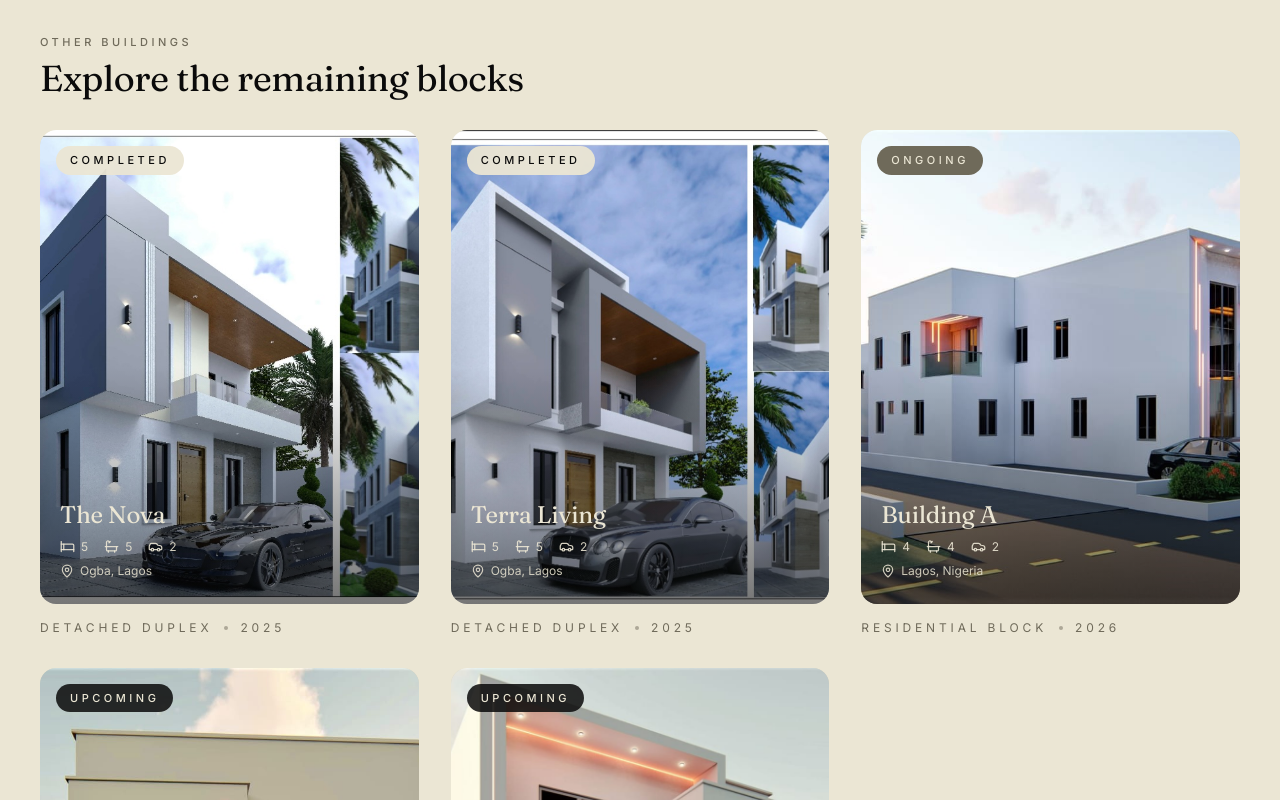
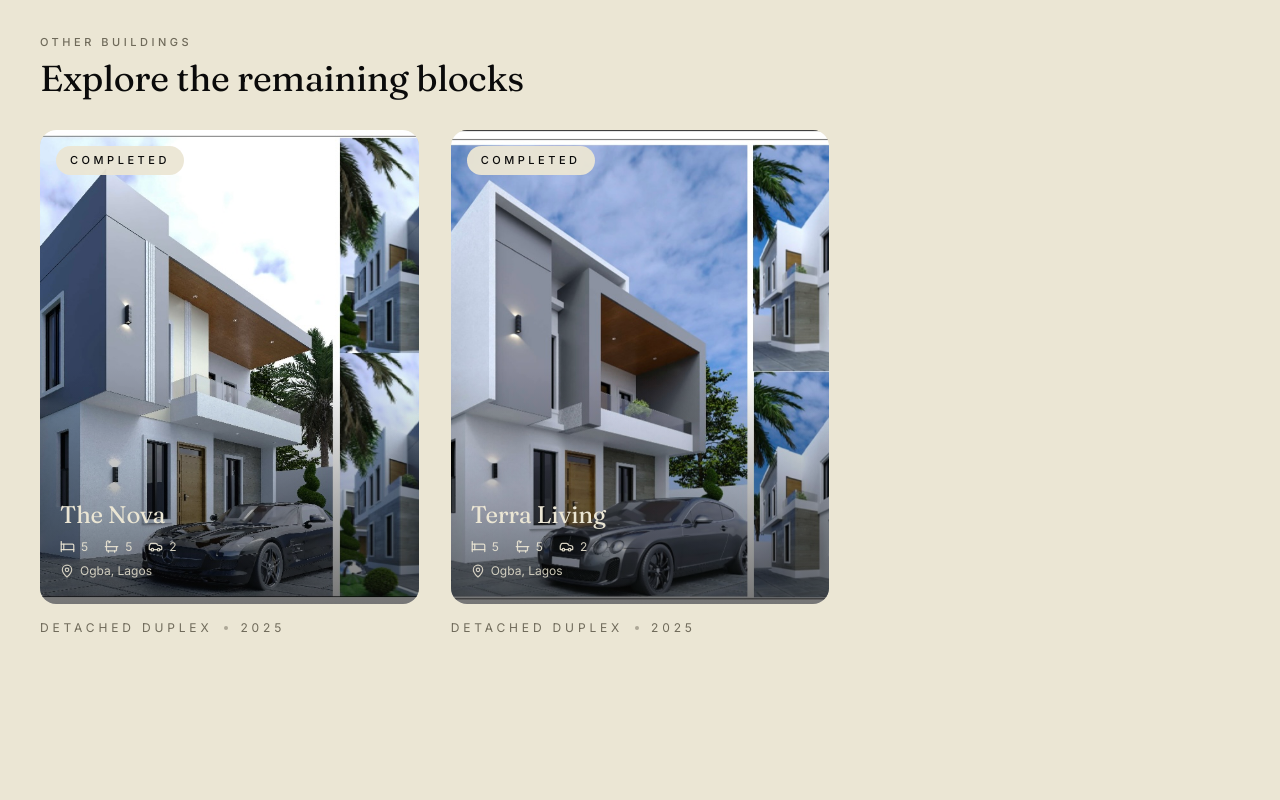
Before and after one commit to EssienAbasiama/citymore-homes, a Next.js app: page /projects in a window 1280 px wide. Shown: the part 1340-2140 px from the top of the page. Built offline with nearby package versions, Linux system fonts and the light colour scheme.

Commit message:
Refactor ProjectsPage logic for improved project filtering and update project details for overall development

```diff
--- a/app/projects/page.jsx
+++ b/app/projects/page.jsx
@@ -11,17 +11,28 @@ import CTA from "@/components/CTA";
 
 export default function ProjectsPage() {
   const [active, setActive] = useState("All");
+  const topLevelProjects = projects.filter((project) => !project.parentProject);
+
   const filtered =
-    active === "All" ? projects : projects.filter((p) => p.status === active);
+    active === "All"
+      ? topLevelProjects
+      : topLevelProjects.filter((project) => project.status === active);
+
   const highlightProject =
     filtered.find((project) => project.slug === "overall") ||
     filtered[0] ||
     null;
-  const secondaryProjects = (
-    highlightProject
-      ? filtered.filter((project) => project.slug !== highlightProject.slug)
-      : filtered
-  ).filter(Boolean);
+
+  const secondaryProjects =
+    active === "Ongoing" || active === "Upcoming"
+      ? projects.filter(
+          (project) =>
+            project.parentProject === "overall" && project.status === active,
+        )
+      : (highlightProject
+          ? filtered.filter((project) => project.slug !== highlightProject.slug)
+          : filtered
+        ).filter(Boolean);
 
   return (
     <>
--- a/components/FeaturedProjects.jsx
+++ b/components/FeaturedProjects.jsx
@@ -8,6 +8,7 @@ import { Reveal, RevealText } from "./Motion";
 
 export default function FeaturedProjects() {
   const featured = [...projects]
+    .filter((project) => !project.parentProject)
     .sort(
       (a, b) =>
         Number(b.featured) - Number(a.featured) || a.name.localeCompare(b.name),
--- a/data/projects.js
+++ b/data/projects.js
@@ -153,16 +153,17 @@ export const projects = [
     slug: "overall",
     name: "Overall Development",
     tagline: "The flagship vision for the next phase",
-    location: "Lagos, Nigeria",
+    location: "Ogba, Lagos",
     status: "Ongoing",
     type: "Residential Development",
-    year: "2026",
-    duration: "12 months",
+    year: "2026-2027",
+    duration: "8 months",
     featured: true,
     cover: "/projects/overall/WhatsApp%20Image%202026-08-29%20at%207.12.38%20PM%20(1).jpeg",
     beds: 4,
     baths: 4,
     cars: 2,
+    children: ["building-a", "building-b", "building-c"],
     summary:
       "A flagship residential development concept with a primary highlight and supporting building phases. This overall view is designed to showcase the master vision before the individual buildings are explored in detail.",
     overview: [
@@ -182,9 +183,18 @@ export const projects = [
       { label: "Status", value: "Live" },
     ],
     features: [
-      { icon: "Sun", title: "Master vision", body: "A single overview that frames the wider development story." },
-      { icon: "Lightbulb", title: "Phased rollout", body: "Each block is planned as a clear, stand-alone opportunity." },
-      { icon: "DoorOpen", title: "Built for scale", body: "Designed to present multiple units with one central highlight." },
+      { icon: "Bed", title: "4 bedroom duplex with BQ", body: "Spacious family living with a dedicated BQ and practical layout." },
+      { icon: "Sun", title: "6.2kVA solar inverter", body: "Powered by a 10kWh lithium battery for reliable day-to-day energy supply." },
+      { icon: "Speaker", title: "Hey Siri automation", body: "Voice-controlled home automation with surround audio throughout key living spaces." },
+      { icon: "DoorOpen", title: "Automated curtain rails", body: "Motorised curtain tracking for the living room and master bedroom." },
+      { icon: "Wifi", title: "High-speed Starlink WiFi", body: "Fast, dependable internet for modern smart-home living." },
+      { icon: "Lightbulb", title: "Compound floor lights", body: "Optional lighting for the compound and outdoor ambience." },
+      { icon: "Lightbulb", title: "Staircase sensor lighting", body: "Automatic light response along the stairs for convenience and safety." },
+      { icon: "ChefHat", title: "Fully fitted kitchen", body: "Complete kitchen installation for a polished, move-in-ready finish." },
+      { icon: "Car", title: "Dedicated carport", body: "Protected parking space integrated into the home design." },
+      { icon: "Cctv", title: "Steel security & smart door entry", body: "Steel-reinforced security with smart access control for peace of mind." },
+      { icon: "DoorOpen", title: "Automated smart gate", body: "Convenient gate access with modern smart-home control." },
+      { icon: "Cctv", title: "24/7 CCTV surveillance", body: "Round-the-clock monitoring for complete property security." },
     ],
     gallery: [
       "/projects/overall/WhatsApp%20Image%202026-08-29%20at%207.12.38%20PM%20(1).jpeg",
@@ -204,6 +214,7 @@ export const projects = [
     year: "2026",
     duration: "10 months",
     featured: false,
+    parentProject: "overall",
     cover: "/projects/buildingA/WhatsApp%20Image%202026-08-29%20at%207.09.52%20PM%20(1).jpeg",
     beds: 4,
     baths: 4,
@@ -249,6 +260,7 @@ export const projects = [
     year: "2026",
     duration: "12 months",
     featured: false,
+    parentProject: "overall",
     cover: "/projects/buildingB/WhatsApp%20Image%202026-08-29%20at%207.11.16%20PM%20(1).jpeg",
     beds: 4,
     baths: 4,
@@ -294,6 +306,7 @@ export const projects = [
     year: "2026",
     duration: "12 months",
     featured: false,
+    parentProject: "overall",
     cover: "/projects/buildingC/WhatsApp%20Image%202026-08-29%20at%207.12.06%20PM%20(1).jpeg",
     beds: 4,
     baths: 4,
```
